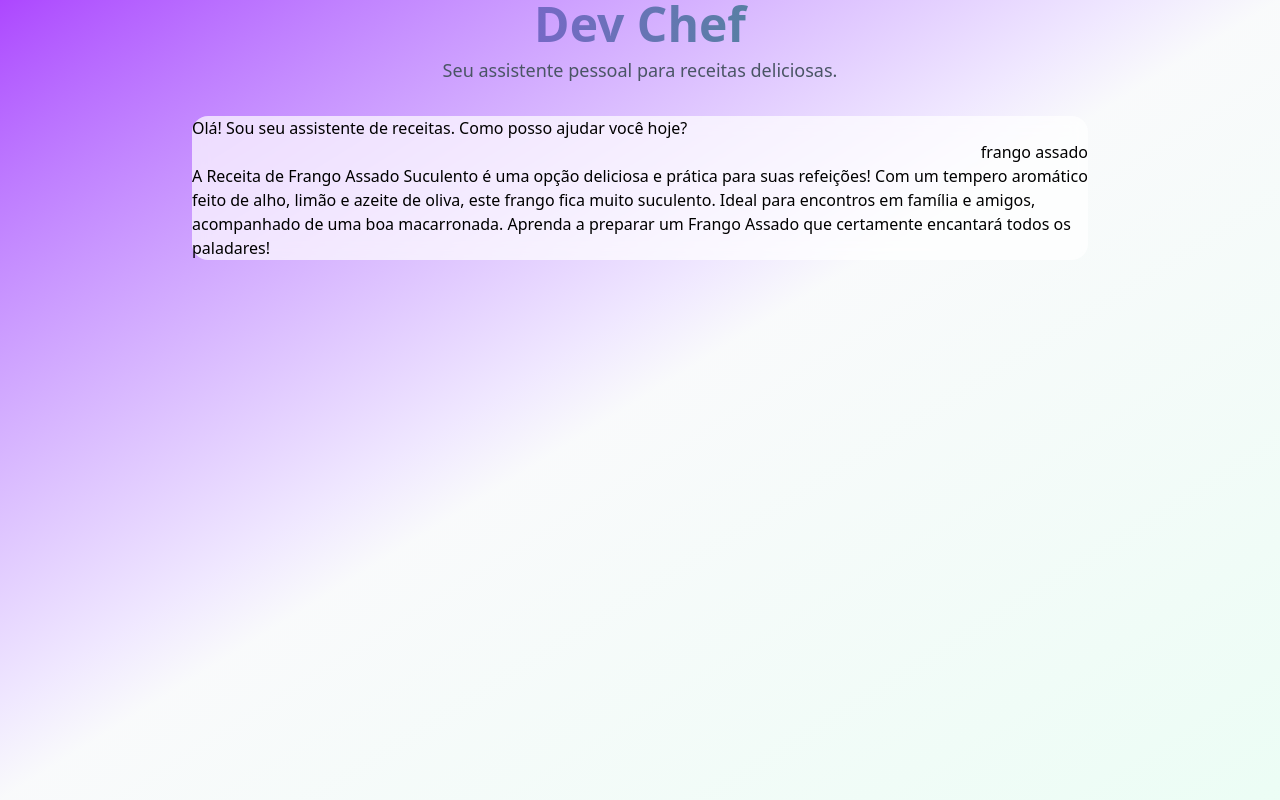
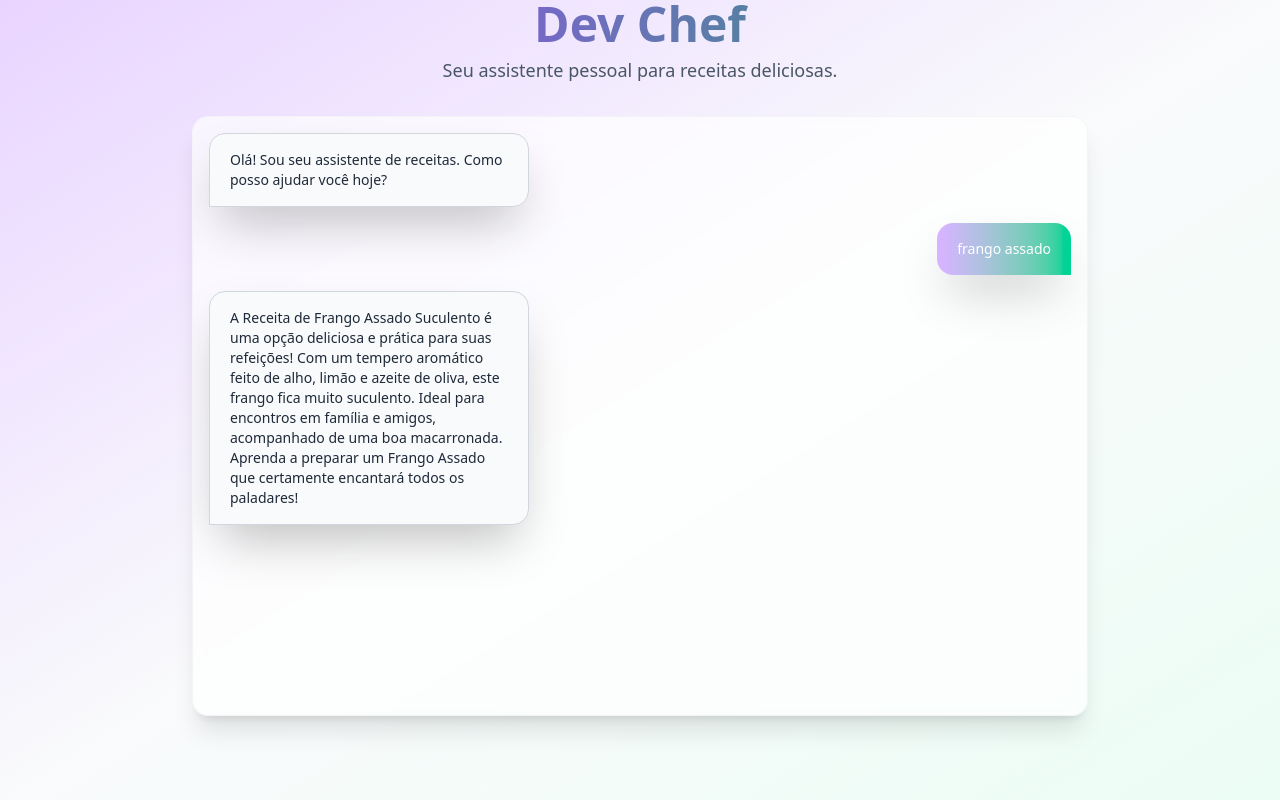
Before and after one commit to ThiagoGomes28/Criando-agente-de-IA, a React (Vite) app in the folder interface-receitas/: page / in a window 1280 px wide. Built offline with nearby package versions, Linux system fonts and the light colour scheme.

Commit message:
Update: estilizar ListaMensagens.jsx

```diff
--- a/interface-receitas/src/components/ListaMessagens.jsx
+++ b/interface-receitas/src/components/ListaMessagens.jsx
@@ -3,7 +3,7 @@ import Mensagem from "./Mensagem"
 const ListaMessagens = ({mensagens}) => {
 
     return (
-       <div>
+       <div className="flex-1 overflow-y-auto p-4 space-y-4">
             {mensagens.map(mensagem => (
                 <Mensagem key={mensagem.id} mensagem={mensagem}/>
             ))}
--- a/interface-receitas/src/components/Mensagem.jsx
+++ b/interface-receitas/src/components/Mensagem.jsx
@@ -5,8 +5,9 @@ const isBot = mensagem.remetente === 'bot'
 
     return (
         <div className={`flex ${isBot ? 'justify-start' : 'justify-end'}`}>
-            <div>
-                <p>{mensagem.texto}</p>
+            <div className={`max-w-xs lg:max-w-nd px-5 py-4 rounded-2xl shadow-2xl hover:shadow-xl cursor-pointer
+                ${isBot ? 'bg-gray-50 text-gray-800 rounded-bl-none border border-gray-300' : 'bg-gradient-to-r from-purple-300 to-emerald-400 text-white rounded-br-none'}`}>
+                <p className="text-sm whitespace-pre-line">{mensagem.texto}</p>
             </div>
         </div>
     )
--- a/interface-receitas/src/pages/ChatReceitas.jsx
+++ b/interface-receitas/src/pages/ChatReceitas.jsx
@@ -1,5 +1,5 @@
 import { useState } from "react";
-import ListaMessagens from "../components/listaMessagens";
+import ListaMessagens from "../components/ListaMessagens";
 
 const ChatReceitas = () => {
 const [mensagens, setMensagens] = useState([
@@ -22,14 +22,14 @@ const [mensagens, setMensagens] = useState([
 
 
   return (
-    <div className="min-h-screen bg-gradient-to-br from-purple-500 via-gray-50 to-emerald-50">
+    <div className="min-h-screen bg-gradient-to-br from-purple-200 via-gray-50 to-emerald-50">
       <div className="container mx-auto max-w-4xl">
         <header className="text-center mb-8">
           <h1 className="text-5xl font-bold bg-gradient-to-r from-purple-600 to-emerald-600 text-transparent bg-clip-text mb-2">Dev Chef</h1>
           <p className="text-gray-600 text-lg">Seu assistente pessoal para receitas deliciosas.</p>
         </header>
 
-        <div className="bg-white/70 backdrop-blur-sm rounded-2xl">
+        <div className="bg-white/70 backdrop-blur-sm rounded-2xl overflow-hidden shadow-xl h-150 border border-gray-100 flex">
             <ListaMessagens mensagens={mensagens}/>
         </div>
       </div>
```
Also changed, not shown: 1 other file (tests, documents, lock files or other folders).
